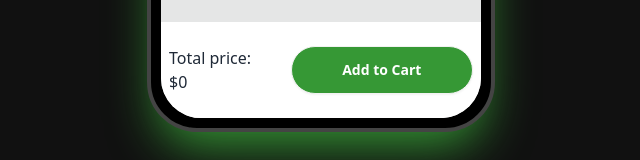
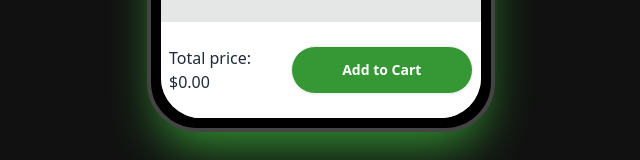
Before and after one commit to WinTDemi/opena-ai, a React (Vite) app: page /detail in a window 1280 px wide. Shown: the part 566-726 px from the top of the page, without its empty margins (319-959 px from the left). Built offline with nearby package versions, Linux system fonts and the light colour scheme.

Commit message:
Fix total DetailPage

```diff
--- a/src/presentation/components/common/BottomCartDetail.tsx
+++ b/src/presentation/components/common/BottomCartDetail.tsx
@@ -8,7 +8,7 @@ function BottomCartDetail({ amount, price }: BottomCartDetailProps) {
         <div className="absolute bottom-0 flex items-center justify-between w-full h-24 p-2 bg-white">
             <div className="w-fit">
                 <p>Total price:</p>
-                <p>${price ? (amount * price) : 0}</p>
+                <p>${price ? (amount * price).toFixed(2) : "0.00"}</p>
             </div>
             <button className="w-3/5 text-white rounded-3xl btn bg-green-common">Add to Cart</button>
         </div>
```
